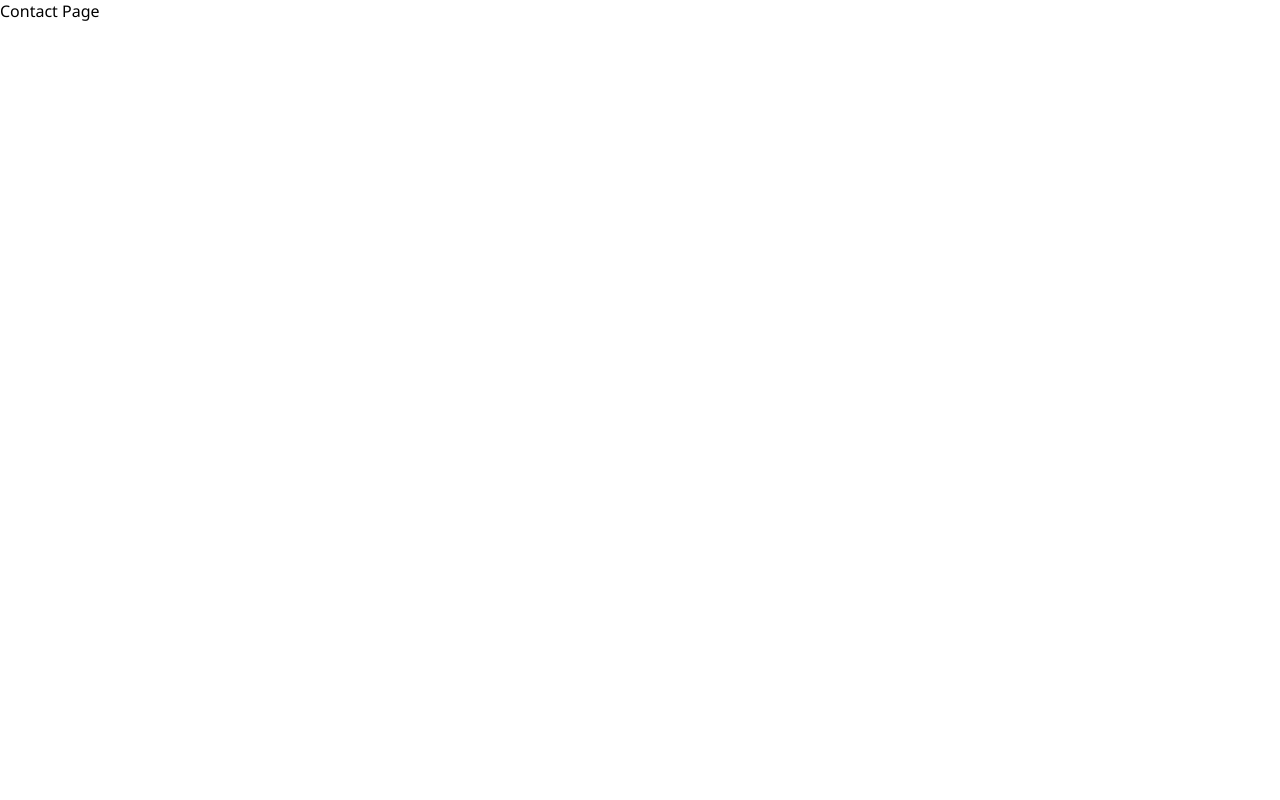
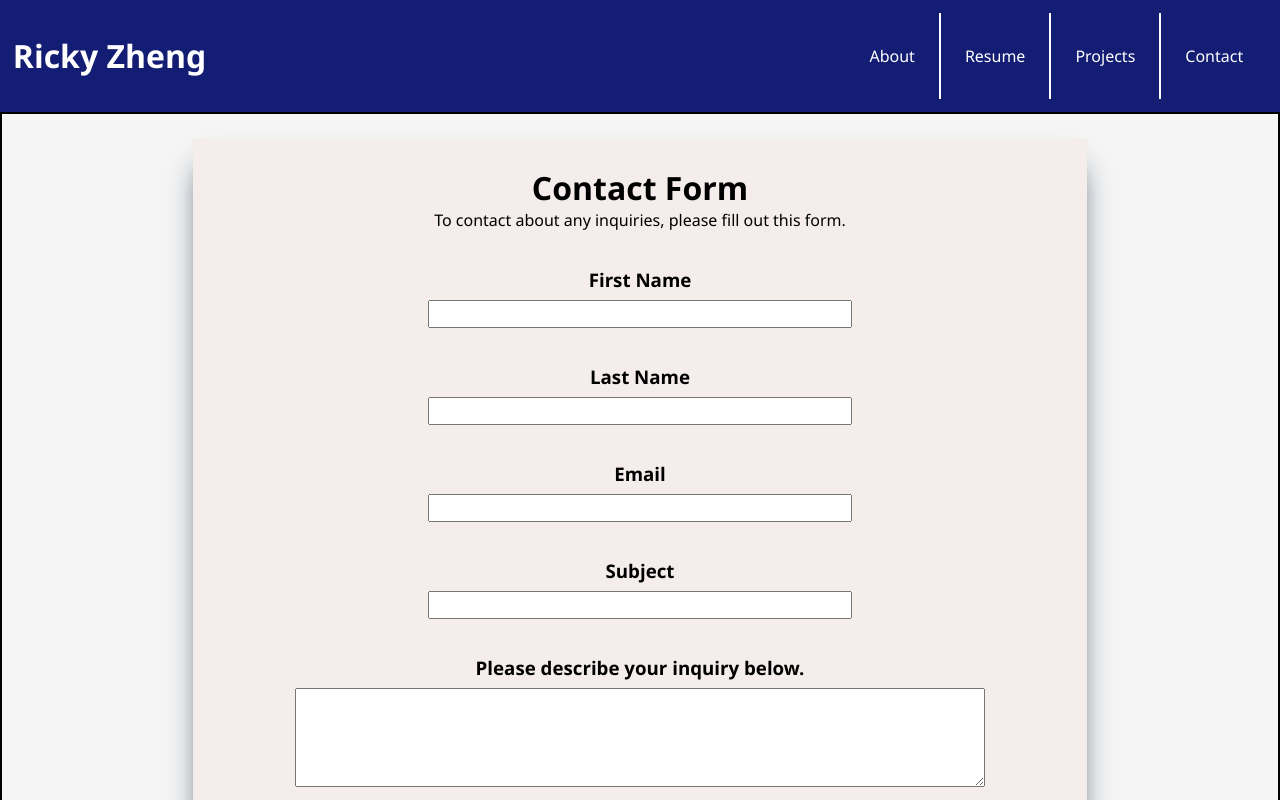
Before and after one commit to rzheng2019/portfolio, a React (Create React App) app: page /portfolio/contact in a window 1280 px wide. Shown: the top 800 px of the page. Built offline with nearby package versions, Linux system fonts and the light colour scheme.

Commit message:
Created a contact form page.

```diff
--- a/src/components/common_components/Footer.tsx
+++ b/src/components/common_components/Footer.tsx
@@ -3,9 +3,7 @@ import "../../components_css/common_css/Footer.css"
 function Footer() {
     return (
         <div id="footer-content">
-            <div id="copyright-info">
-                This website was created by Ricky Zheng
-            </div>
+            <div id="copyright-info">This website was created by Ricky Zheng</div>
             <div id="further-info">Please contact the email below for further information.</div>
             <div id="email-contact">rickzheng19@gmail.com</div>
         </div>
--- /dev/null
+++ b/src/components/contact_components/ContactContent.tsx
@@ -0,0 +1,174 @@
+import { useRef, useState } from 'react';
+
+import "../../components_css/contact_css/ContactContent.css"
+
+
+function ContactContent() {
+    const [fieldData, setFieldData] = useState({
+        firstName: "",
+        lastName: "",
+        email: "",
+        subject: "",
+        description: ""
+    })
+
+    const [errors, setErrors] = useState({
+        firstName: "",
+        lastName: "",
+        email: "",
+        subject: "",
+        description: ""
+    })
+
+    let [submitStatus, setStatus] = useState({ status: false })
+
+    function handleSubmit(e: React.MouseEvent<HTMLButtonElement, MouseEvent>) {
+        e.preventDefault();
+        validate();
+    }
+
+    function validate()
+    {
+        const fieldErrors = {
+            firstName: "",
+            lastName: "",
+            email: "",
+            subject: "",
+            description: ""
+        };
+
+        const validName = /^[a-zA-Z]+$/;
+        const validEmail = /^[a-zA-Z0-9.!#$%&'*+/=?^_`{|}~-]+@[a-zA-Z0-9-]+(?:\.[a-zA-Z0-9-]+)*$/;
+
+        if (!validName.test(fieldData.firstName)) {
+            fieldErrors.firstName = "Invalid first name.";
+        }
+        else {
+            fieldErrors.firstName = ""
+        }
+
+        if (!validName.test(fieldData.lastName)) {
+            fieldErrors.lastName = "Invalid last name.";
+        }
+        else {
+            fieldErrors.lastName = ""
+        }
+
+        if (!validEmail.test(fieldData.email)) {
+            fieldErrors.email = "Invalid email. Ex: user@email.com";
+        }
+        else {
+            fieldErrors.email = ""
+        }
+
+        if (fieldData.subject === "") {
+            fieldErrors.subject = "Invalid subject. Subject cannot be empty.";
+        }
+        else {
+            fieldErrors.subject = ""
+        }
+
+        if (fieldData.description === "") {
+            fieldErrors.description = "Invalid description. Description cannot be empty.";
+        }
+        else {
+            fieldErrors.description = ""
+        }
+
+        setErrors(fieldErrors)
+
+        if (fieldErrors.firstName == ""
+            && fieldErrors.lastName == ""
+            && fieldErrors.email == ""
+            && fieldErrors.subject == ""
+            && fieldErrors.description == "")
+        {
+            const submissionStatus = {status: true};
+            setStatus(submissionStatus);
+        }
+        else {
+            const submissionStatus = {status: false};
+            setStatus(submissionStatus);
+        }
+    }
+
+    return(
+        <div>
+            <div id="contact-content">
+                <div id="contact-block">
+                    <form>
+                        <div id="contact-form-title">
+                            <h1>Contact Form</h1>
+                            <p>To contact about any inquiries, please fill out this form. </p>
+                        </div>
+                        <div id="contact-form-first-name">
+                            <h3>First Name</h3>
+                            <input
+                                id="contact-form-first-name-field"
+                                onChange={(e) => setFieldData({...fieldData, firstName: e.target.value })}
+                                value={fieldData.firstName}
+                            />
+                            <div id="error-first-name">
+                                {errors.firstName && <p>{errors.firstName}</p>}
+                            </div>
+                        </div>
+                        <div id="contact-form-last-name">
+                            <h3>Last Name</h3>
+                            <input
+                                id="contact-form-last-name-field"
+                                onChange={(e) => setFieldData({...fieldData, lastName: e.target.value })}
+                                value={fieldData.lastName}
+                            />
+                            <div id="error-last-name">
+                                {errors.lastName && <p>{errors.lastName}</p>}
+                            </div>
+                        </div>
+                        <div id="contact-form-email">
+                            <h3>Email</h3>
+                            <input
+                                id="contact-form-email-field"
+                                onChange={(e) => setFieldData({...fieldData, email: e.target.value })}
+                                value={fieldData.email}
+                            />
+                            <div id="error-email-name">
+                                {errors.email && <p>{errors.email}</p>}
+                            </div>
+                        </div>
+                        <div id="contact-form-subject">
+                            <h3>Subject</h3>
+                            <input
+                                id="contact-form-subject-field"
+                                onChange={(e) => setFieldData({...fieldData, subject: e.target.value })}
+                                value={fieldData.subject}
+                            />
+                            <div id="error-subject-name">
+                                {errors.subject && <p>{errors.subject}</p>}
+                            </div>
+                        </div>
+                        <div id="contact-form-inquiry">
+                            <h3>Please describe your inquiry below.</h3>
+                            <textarea
+                                id="contact-form-inquiry-field"
+                                onChange={(e) => setFieldData({...fieldData, description: e.target.value })}
+                                value={fieldData.description}
+                            />
+                            <div id="error-description">
+                                {errors.description && <p>{errors.description}</p>}
+                            </div>
+                        </div>
+                        <div id="contact-form-submit">
+                            <button onClick={(e: React.MouseEvent<HTMLButtonElement, MouseEvent>) => handleSubmit(e)} id="contact-form-submit-button">
+                                Submit
+                            </button>
+                            <div id="submission-status">
+                                {submitStatus.status && <p>Your submission has been sent!</p>}
+                            </div>
+                        </div>
+                    </form>
+                </div>
+            </div>
+        </div>
+    );
+}
+
+export default ContactContent;
--- /dev/null
+++ b/src/components_css/contact_css/ContactContent.css
@@ -0,0 +1,87 @@
+#contact-content {
+    display: flex;
+    justify-content: center;
+    border: 2px black solid;
+    height: 100%;
+    background-color: whitesmoke;
+    margin: 0 auto;
+}
+
+#contact-block {
+    display: flex;
+    flex-direction: column;
+    overflow: hidden;
+    max-width: 75%;
+    min-width: 70%;
+    height: 100%;
+    margin-top: 2%;
+    margin-bottom: 2%;
+    /* border: 5px cyan solid; */
+    box-shadow: rgb(38, 57, 77) 0px 20px 30px -10px;
+    background-color: rgb(245, 236, 236);
+    padding-bottom: 10%;
+}
+
+#contact-form-title,
+#contact-form-first-name,
+#contact-form-last-name,
+#contact-form-email,
+#contact-form-subject,
+#contact-form-inquiry,
+#contact-form-submit {
+    text-align: center;
+    margin: 2%;
+    height: 10%;
+    padding: 1%;
+    /* border: 2px red solid; */
+}
+
+#contact-form-first-name-field,
+#contact-form-last-name-field,
+#contact-form-email-field,
+#contact-form-subject-field {
+    min-width: 50%;
+    min-height: 3vh;
+    text-align: center;
+    font-size: 100%;
+    margin-top: 1%;
+}
+
+#contact-form-inquiry-field {
+    min-width: 80%;
+    min-height: 10vh;
+    font-size: 120%;
+    padding: 1%;
+    margin-top: 1%;
+    resize: vertical;
+}
+
+#contact-form-submit {
+    min-width: 80%;
+    min-height: 100%;
+    padding: 1%;
+}
+
+#contact-form-submit-button {
+    min-width: 50%;
+    min-height: 3vh;
+}
+
+#error-first-name,
+#error-last-name,
+#error-email-name,
+#error-subject-name,
+#error-description {
+    color: red;
+}
+
+#submission-status {
+    margin-top: 1%;
+    color: green;
+}
+
+@media screen and (max-width: 1200px) {
+    #contact-block {
+        max-width: 90%;
+    }
+}
--- a/src/components_css/resume_css/ResumeContent.css
+++ b/src/components_css/resume_css/ResumeContent.css
@@ -192,6 +192,12 @@
     margin-right: 1%;
 }
 
+@media screen and (max-width: 600px) {
+    #resume-contact-info {
+        flex-direction: column;
+    }
+}
+
 @media screen and (max-width: 1200px) {
     #resume-block {
         max-width: 90%;
--- a/src/pages/Contact.tsx
+++ b/src/pages/Contact.tsx
@@ -1,8 +1,15 @@
 import React from "react";
+import Header from "../components/common_components/Header";
+import ContactContent from "../components/contact_components/ContactContent"
+import Footer from "../components/common_components/Footer"
 
 function Contact() {
     return (
-        <div>Contact Page</div>
+        <div>
+            <Header />
+            <ContactContent />
+            <Footer />
+        </div>
     );
 }
 
```
